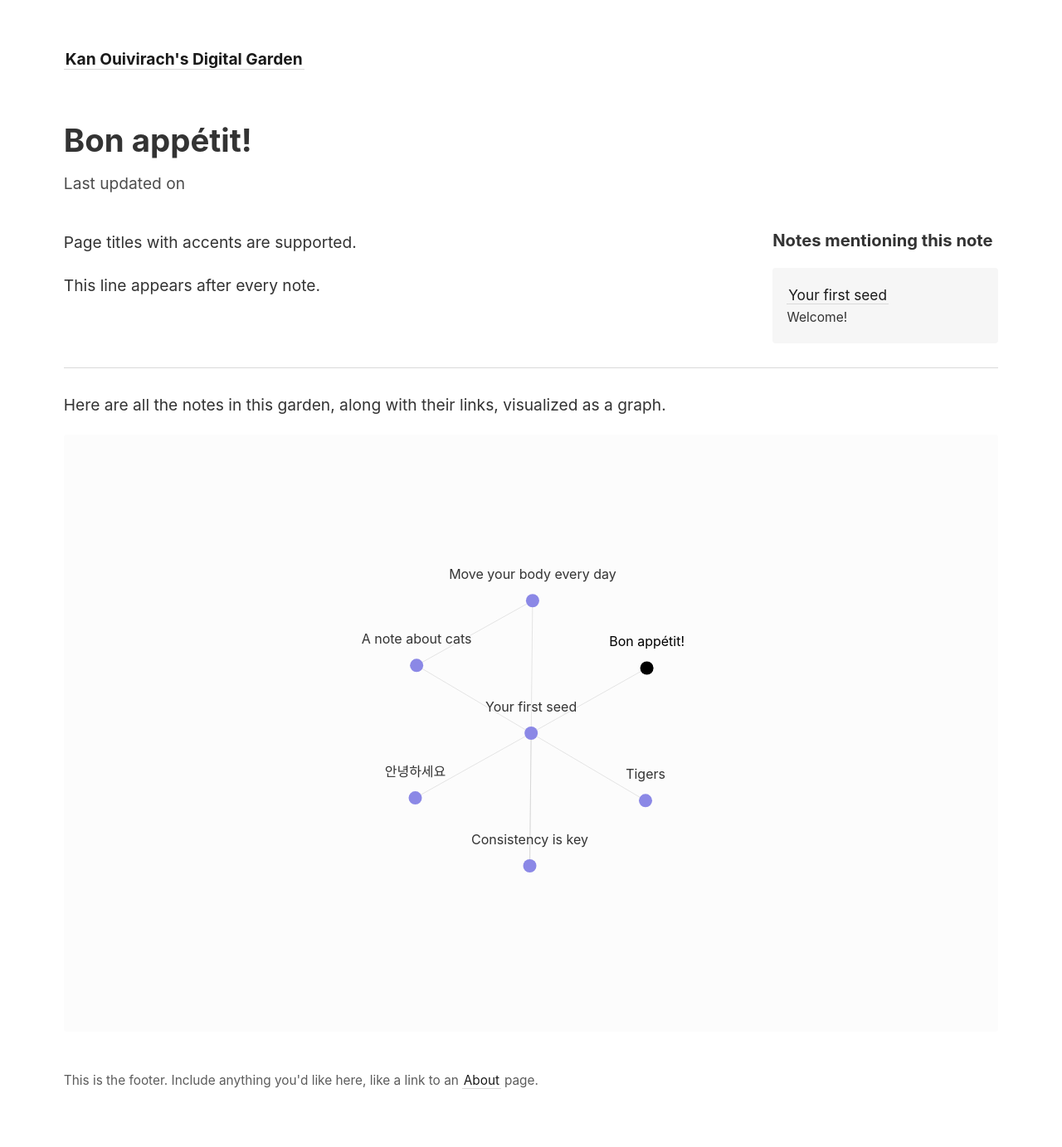
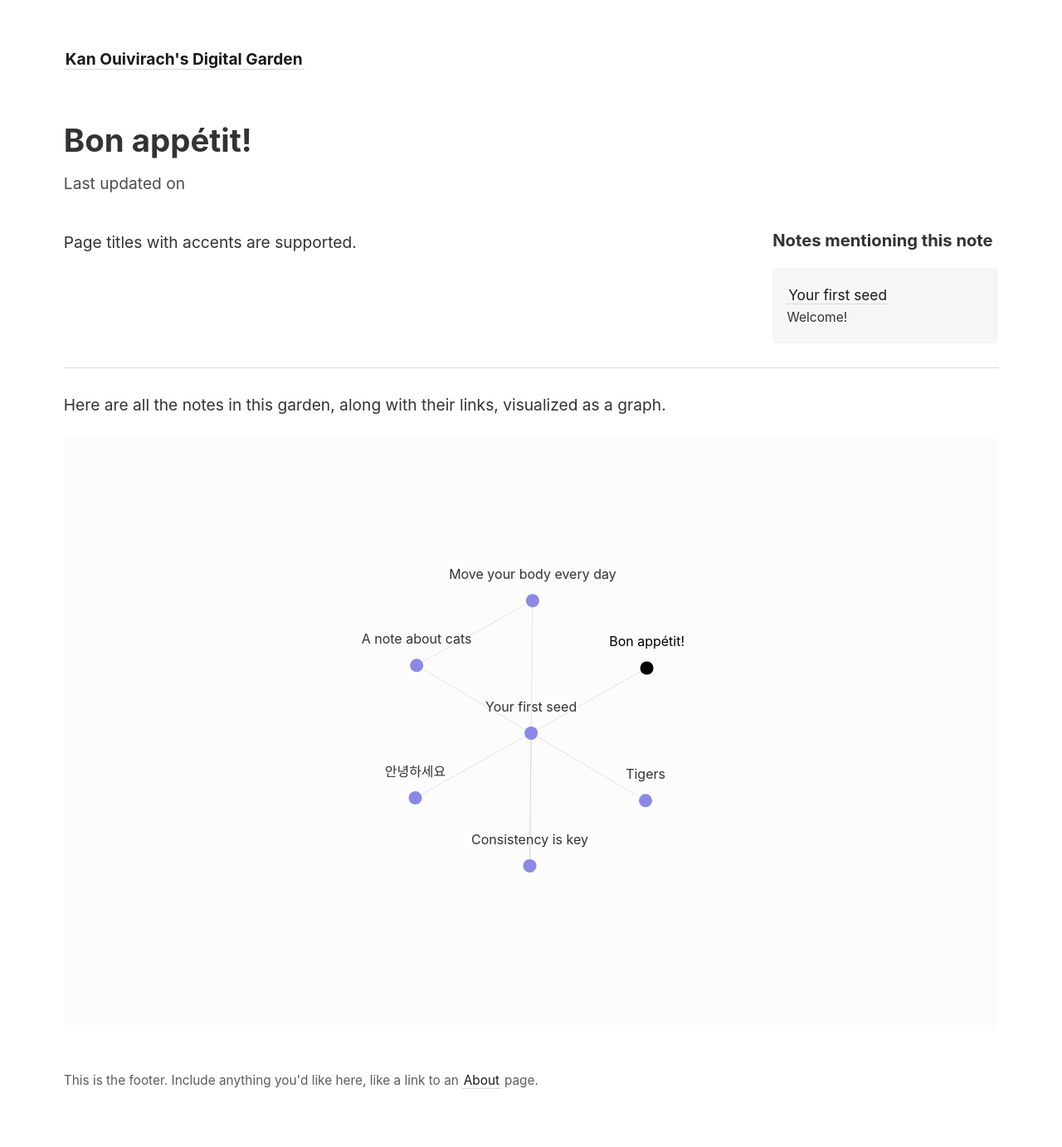
Before and after one commit to zkan/zkan.github.io, a Jekyll site: the page built from _notes/accents.md, in a window 1280 px wide. Shown: the whole page at 83% size. Built offline with Jekyll 4.4.1, drawn with Linux system fonts in a browser that asks for light colours.

Commit message:
Hide the line after every note

```diff
--- a/_layouts/note.html
+++ b/_layouts/note.html
@@ -14,7 +14,7 @@ layout: default
   <div id="notes-entry-container">
     <content>
       {{ content }}
-      <p>This line appears after every note.</p>
+      <!-- <p>This line appears after every note.</p> -->
     </content>
 
     <side style="font-size: 0.9em">
```
